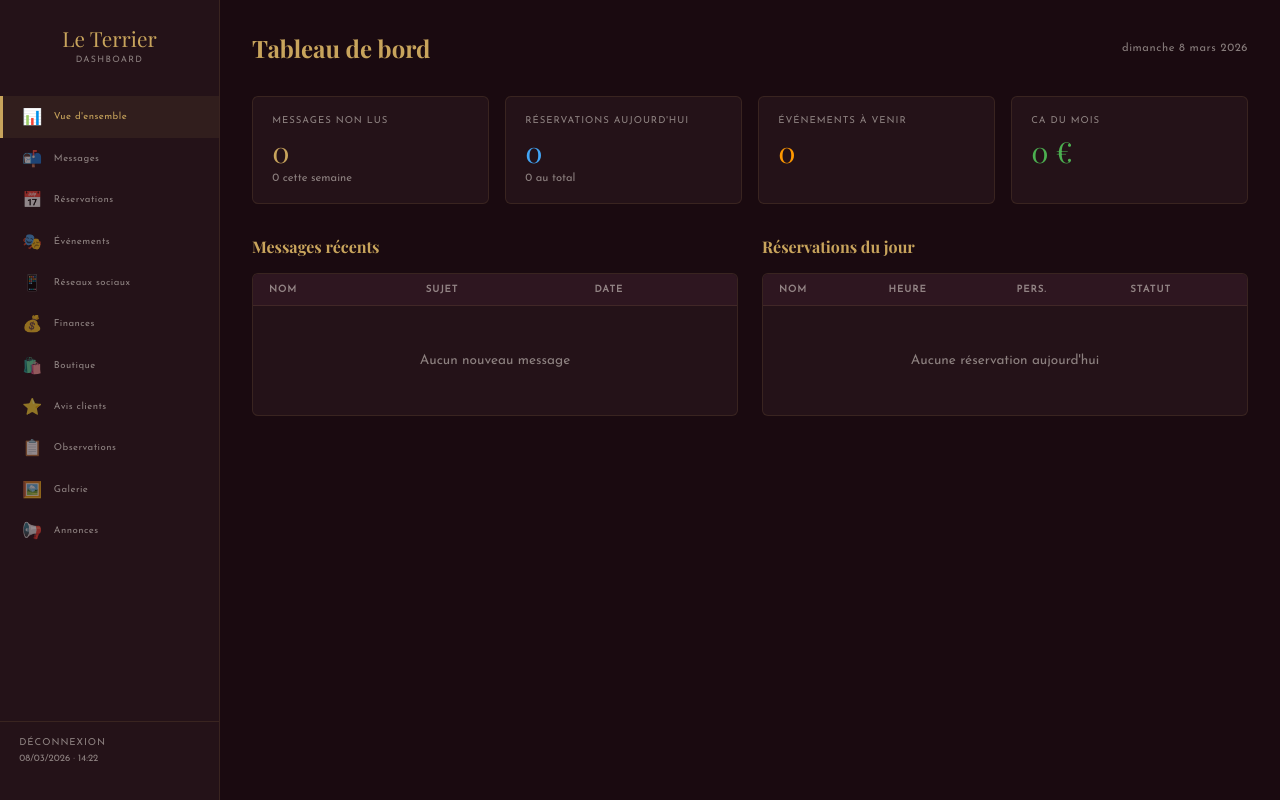
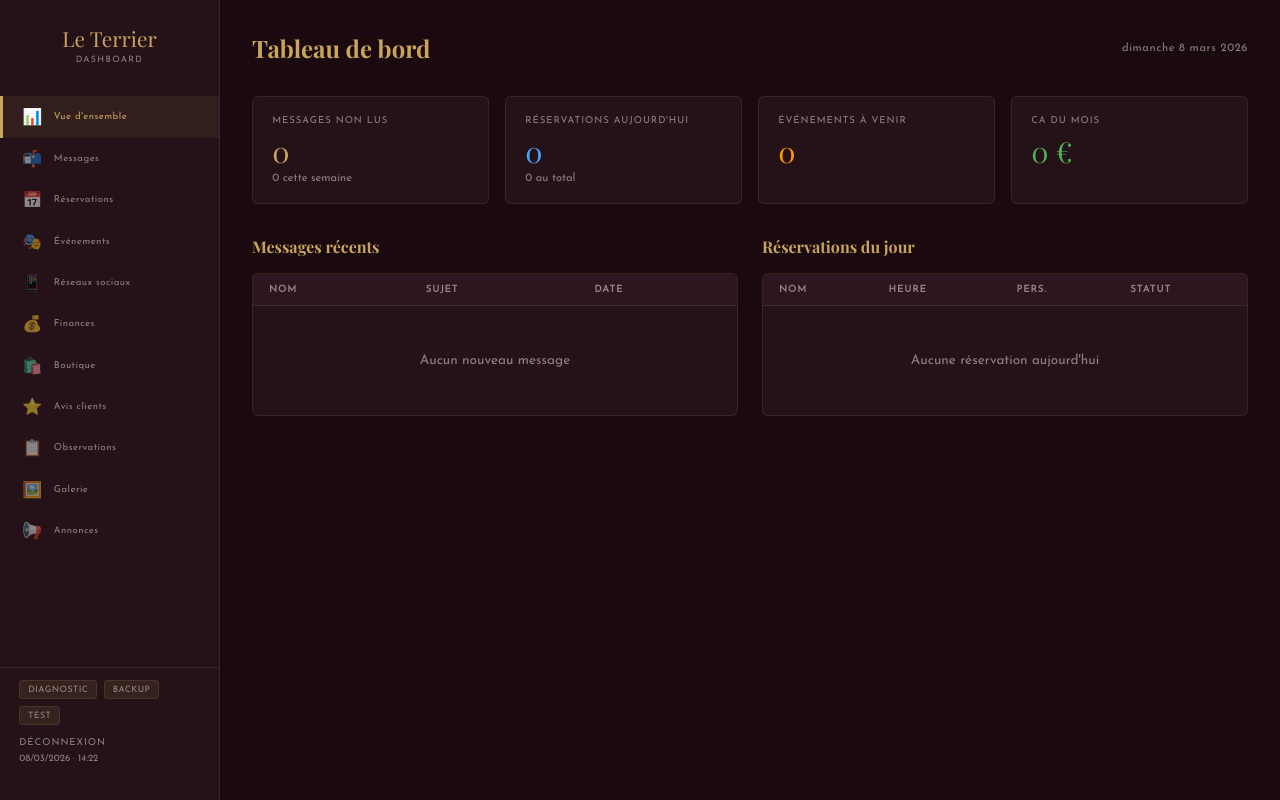
Before and after one commit to BabTech30/Bar-le-terrier-1er-version-, a PHP site: page /index.php in a window 1280 px wide. Run offline with PHP 8.4, Linux system fonts and the light colour scheme; the visitor is signed in with stand-in values (Sample User, id 1); data that the repository does not hold is empty.

Commit message:
Ajouter liens Diagnostic, Backup et Test dans la sidebar du dashboard
Les 3 outils sont maintenant accessibles directement depuis la sidebar,
au-dessus du bouton Déconnexion.

https://claude.ai/code/session_01LWVX3g6vjdXHMF1UPBnVFg

```diff
--- a/index.php
+++ b/index.php
@@ -262,6 +262,11 @@ tr:hover{background:rgba(200,164,92,.03)}
     <div class="sidebar__link" data-section="announcements"><span>📢</span> <small>Annonces</small></div>
   </nav>
   <div class="sidebar__footer">
+    <div style="display:flex;gap:.4rem;margin-bottom:.6rem;flex-wrap:wrap">
+      <a href="/diagnostic.php" style="font-size:.55rem;padding:.25rem .5rem;background:rgba(200,164,92,.1);border:1px solid rgba(200,164,92,.15);border-radius:4px;color:rgba(245,240,232,.5);text-decoration:none;letter-spacing:.05em;text-transform:uppercase;transition:all .2s" onmouseover="this.style.color='#C8A45C';this.style.borderColor='#C8A45C'" onmouseout="this.style.color='rgba(245,240,232,.5)';this.style.borderColor='rgba(200,164,92,.15)'">Diagnostic</a>
+      <a href="/backup.php" style="font-size:.55rem;padding:.25rem .5rem;background:rgba(200,164,92,.1);border:1px solid rgba(200,164,92,.15);border-radius:4px;color:rgba(245,240,232,.5);text-decoration:none;letter-spacing:.05em;text-transform:uppercase;transition:all .2s" onmouseover="this.style.color='#C8A45C';this.style.borderColor='#C8A45C'" onmouseout="this.style.color='rgba(245,240,232,.5)';this.style.borderColor='rgba(200,164,92,.15)'">Backup</a>
+      <a href="/staging/" style="font-size:.55rem;padding:.25rem .5rem;background:rgba(200,164,92,.1);border:1px solid rgba(200,164,92,.15);border-radius:4px;color:rgba(245,240,232,.5);text-decoration:none;letter-spacing:.05em;text-transform:uppercase;transition:all .2s" onmouseover="this.style.color='#C8A45C';this.style.borderColor='#C8A45C'" onmouseout="this.style.color='rgba(245,240,232,.5)';this.style.borderColor='rgba(200,164,92,.15)'">Test</a>
+    </div>
     <a href="?logout=1" class="sidebar__logout">Déconnexion</a>
     <p class="sidebar__time" id="clock"></p>
   </div>
```
